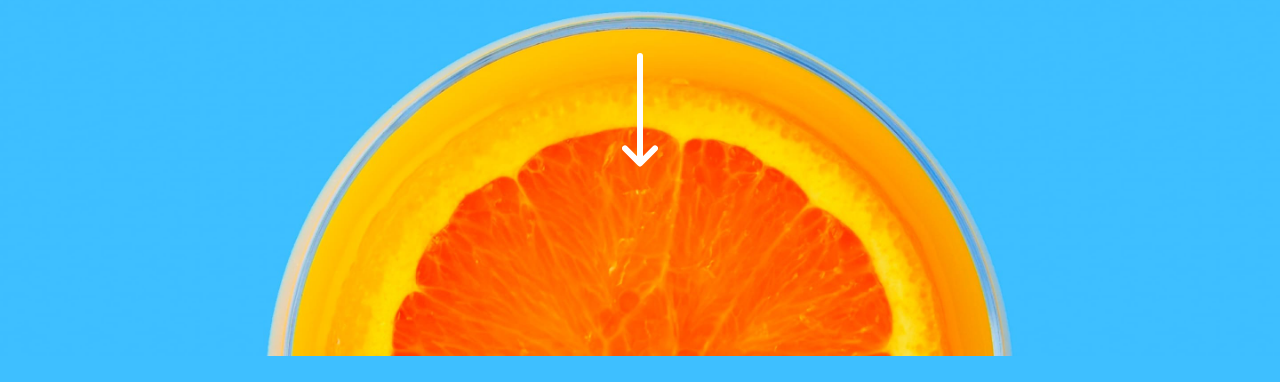
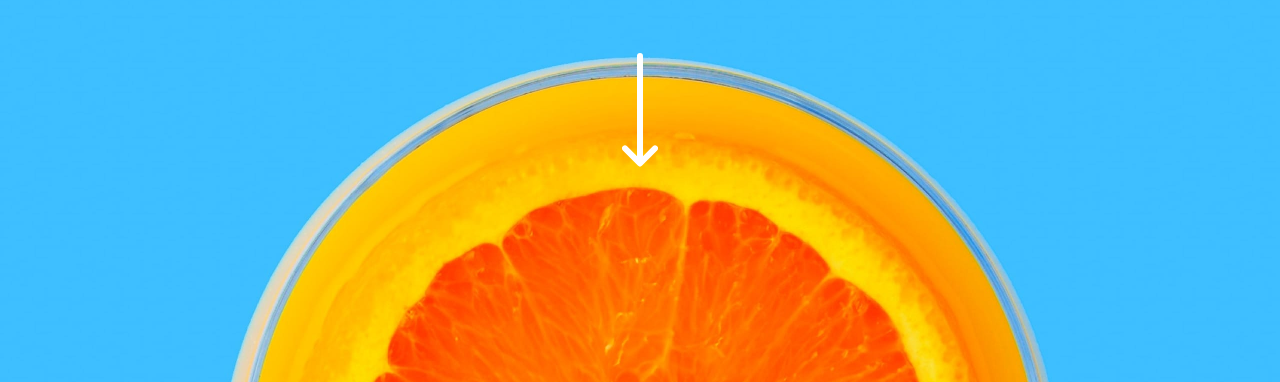
Before and after one commit to repro123/sunnyside, a website: page index.html in a window 1280 px wide. Shown: the part 418-800 px from the top of the page. Drawn offline with Linux system fonts and the light colour scheme.

Commit message:
javascript modified

```diff
--- a/index.html
+++ b/index.html
@@ -76,7 +76,7 @@
           <img
             src="./images/mobile/image-header.jpg"
             alt="orange sliced in half with the inner part facing outwards, on a blue background"
-            class="object-cover w-full"
+            class="object-cover w-full h-full"
           />
         </picture>
         <div
--- a/src/script.js
+++ b/src/script.js
@@ -16,6 +16,7 @@ toggleNavBtn.addEventListener("click", function () {
 
 function closeNav() {
   toggleNavBtn.setAttribute("aria-expanded", "false");
+  body.classList.remove("overflow-hidden");
 }
 
 overlay.addEventListener("click", closeNav);
```
Also changed, not shown: src/output.css.
